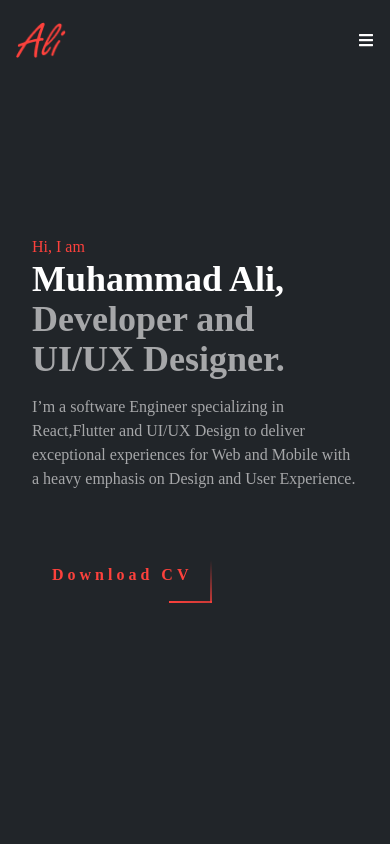
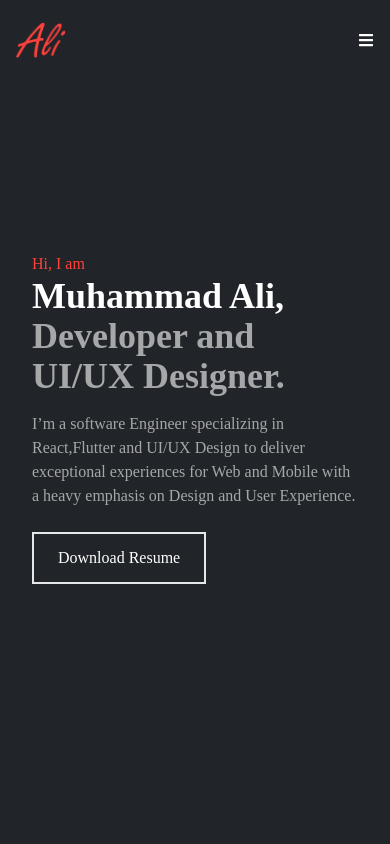
Before and after one commit to ali-vx/portfolio, a React (Create React App) app: page / in a window 390 px wide. Shown: the top 844 px of the page. Built offline with nearby package versions, Linux system fonts and the light colour scheme.

Commit message:
added different button for mobile

```diff
--- a/src/components/Contact.jsx
+++ b/src/components/Contact.jsx
@@ -11,7 +11,7 @@ const Contact = () => {
             <input className='text-[#A6A7A9] rounded-md bg-[#2A2E32] p-2' type="text" placeholder='Name' name='name' />
             <input className='text-[#A6A7A9] rounded-md my-4 p-2 bg-[#2A2E32]' type="email" placeholder='Email' name='email' />
             <textarea style={{resize: 'none'}} className='text-[#A6A7A9] rounded-md bg-[#2A2E32] p-2' name="message" rows="10" placeholder='Message'></textarea>
-            <button className='text-white border-2 hover:bg-[#FD413C] hover:border-[#FD413C] px-4 py-3 my-8 mx-auto flex items-center'>Let's Collaborate</button>
+            <button className='see-more-btn text-white border-2 hover:bg-[#FD413C] hover:border-[#FD413C] px-4 py-3 my-8 mx-auto flex items-center'>Let's Collaborate</button>
         </form>
     </div>
   )
--- a/src/components/Design.jsx
+++ b/src/components/Design.jsx
@@ -50,7 +50,7 @@ const Design = () => {
             </div>
           </section>
         </div>
-        <a target="_blank" rel="noopener noreferrer" href='https://flic.kr/s/aHBqjzPgG4' className='text-white group border-2 opacity-75 rounded-lg px-6 py-3 my-2 flex items-center justify-center see-more-btn hover:border-[#FD413C] hover:opacity-100'>
+        <a target="_blank" rel="noopener noreferrer" href='https://flic.kr/s/aHBqjzPgG4' className='see-more-btn text-white group border-2 px-6 py-3 my-2 flex items-center justify-center hover:bg-[#FD413C] hover:border-[#FD413C]'>
             See More
           </a>
       </div>
--- a/src/components/Home.jsx
+++ b/src/components/Home.jsx
@@ -17,19 +17,16 @@ const Home = () => {
           I’m a software Engineer specializing in React,Flutter and  UI/UX Design to deliver exceptional experiences for Web and Mobile with a heavy emphasis on Design and User Experience.
         </p>
         <div>
-        <a className='resume-btn' target="_blank" rel="noopener noreferrer" href={CV}>
+        <a className='mobileMax:hidden resume-btn' target="_blank" rel="noopener noreferrer" href={CV}>
         <span></span>
         <span></span>
         <span></span>
         <span></span>
         Download CV
         </a>
-          {/* <button className='text-white group border-2 px-6 py-3 my-2 flex items-center hover:bg-[#FD413C] hover:border-[#FD413C]'>
-            Download Resume
-            <span>
-              <HiArrowNarrowRight className='ml-3 ' />
-            </span>
-          </button> */}
+        <button className='mobile:hidden see-more-btn text-white group border-2 px-6 py-3 my-2 flex items-center hover:bg-[#FD413C] hover:border-[#FD413C]'>
+          Download Resume
+        </button>
         </div>
       </div>
     </div>
--- a/src/index.css
+++ b/src/index.css
@@ -45,7 +45,7 @@ body:after {
     overflow: hidden;
     transition: .5s;
     margin-top: 40px;
-    letter-spacing: 4px
+    letter-spacing: 4px;
   }
 
   .resume-btn:hover {
--- a/tailwind.config.js
+++ b/tailwind.config.js
@@ -17,6 +17,8 @@ module.exports = {
 			},
 			screens: {
 				betterhover: { raw: "(hover: hover)" },
+				mobile: "640px",
+				mobileMax: { max: "640px" },
 			},
 		},
 	},
```
